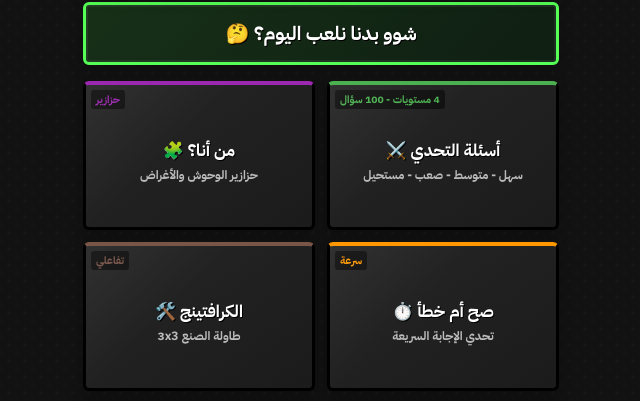
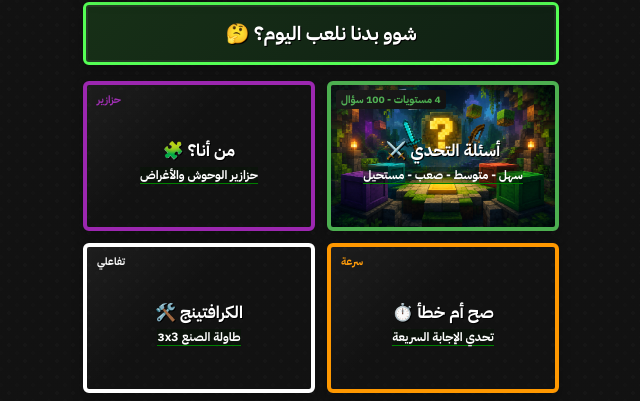
Before and after one commit to ahmadessawii06/TripleAxe, a React (Vite) app in the folder TripleAxe/: page / in a window 1280 px wide. Shown: the part 351-752 px from the top of the page, without its empty margins (319-959 px from the left). Built offline with nearby package versions, Linux system fonts and the light colour scheme; a web font is replaced by a local one.

Commit message:
Enhance HomeScreen and QuizScreen with new sound features and background images

```diff
--- a/TripleAxe/src/components/HomeScreen.jsx
+++ b/TripleAxe/src/components/HomeScreen.jsx
@@ -1,3 +1,4 @@
+
 import { playSound } from '../utils/audio';
 
 export function HomeScreen({ onSelectMode, onOpenSettings }) {
@@ -7,67 +8,83 @@ export function HomeScreen({ onSelectMode, onOpenSettings }) {
       title: 'أسئلة التحدي ⚔️',
       desc: 'سهل - متوسط - صعب - مستحيل',
       badge: '4 مستويات - 100 سؤال',
-      color: '#4CAF50'
+      color: '#4CAF50',
+      backgroundImage: 'url(/images/HomeImages/1.png)',
+      sound: 'https://www.myinstants.com/media/sounds/levelup.mp3'
     },
     {
       id: 'who-am-i',
       title: 'من أنا؟ 🧩',
       desc: 'حزازير الوحوش والأغراض',
       badge: 'حزازير',
-      color: '#9C27B0'
+      color: '#9C27B0',
+      // sound: 'https://www.myinstants.com/media/sounds/minecraft-villager.mp3'
     },
     {
       id: 'true-false',
       title: 'صح أم خطأ ⏱️',
       desc: 'تحدي الإجابة السريعة',
       badge: 'سرعة',
-      color: '#FF9800'
+      color: '#FF9800',
+      // sound: 'https://www.myinstants.com/media/sounds/minecraft-click.mp3'
     },
     {
       id: 'crafting',
       title: 'الكرافتينج 🛠️',
       desc: 'طاولة الصنع 3x3',
       badge: 'تفاعلي',
-      color: '#795548'
+      color: '#FFFFFF',
+      // sound: 'https://www.myinstants.com/media/sounds/minecraft-ding.mp3'
     },
     {
       id: 'sound-quiz',
       title: 'تحدي الأصوات 🎵',
       desc: 'احزر صوت اللعبة',
       badge: 'سماعي',
-      color: '#E91E63'
+      color: '#E91E63',
+      // sound: 'https://www.myinstants.com/media/sounds/minecraft-level-up.mp3'
     },
     {
       id: 'memory-game',
       title: 'الذاكرة 🃏',
       desc: 'مطابقة البلوكات',
       badge: 'تركيز',
-      color: '#2196F3'
+      color: '#3F51B5',
+      // sound: 'https://www.myinstants.com/media/sounds/minecraft-chest-open.mp3'
     },
     {
       id: 'zoom-quiz',
       title: 'خمن الصورة 🔍',
       desc: 'الزوم المستحيل',
       badge: 'ملاحظة',
-      color: '#00BCD4'
+      color: '#00BCD4',
+      // sound: 'https://www.myinstants.com/media/sounds/minecraft-orb.mp3'
     },
     {
       id: 'auction-quiz',
       title: 'أقرب رقم 🔢',
       desc: 'تخمين الأرقام والقلوب',
       badge: 'تخمين',
-      color: '#607D8B'
+      color: '#FF5722',
+      // sound: 'https://www.myinstants.com/media/sounds/minecraft-anvil-landing.mp3'
     }
   ];
 
-  const handleModeClick = (modeId) => {
-    playSound('point');
-    onSelectMode(modeId);
+  const handleModeClick = (mode) => {
+    // تشغيل صوت اللعبة
+    playSound(mode.sound);
+
+    // الانتقال إلى اللعبة
+    onSelectMode(mode.id);
   };
 
   return (
     <div className="home-shell">
-      <div className="home-hero-panel" style={{ position: 'relative' }}>
+
+      <div
+        className="home-hero-panel"
+        style={{ position: 'relative' }}
+      >
         <button
           type="button"
           onClick={onOpenSettings}
@@ -88,7 +105,9 @@ export function HomeScreen({ onSelectMode, onOpenSettings }) {
           ⚙️ إعدادات
         </button>
 
-        <h1 className="mc-font home-title">Triple Axe</h1>
+        <h1 className="mc-font home-title">
+          Triple Axe
+        </h1>
 
         <div className="home-badge">
           <p className="home-badge-text">
@@ -103,20 +122,27 @@ export function HomeScreen({ onSelectMode, onOpenSettings }) {
         </h2>
       </div>
 
-      {/* شبكة الكروت للتلفون */}
+      {/* شبكة الألعاب */}
       <div className="game-grid">
         {gameModes.map((mode) => (
           <div
             key={mode.id}
             className="minecraft-card minecraft-btn mobile-game-card"
-            onClick={() => handleModeClick(mode.id)}
+            onClick={() => handleModeClick(mode)}
             style={{
-              backgroundColor: '#262626',
-              borderTop: `4px solid ${mode.color}`
+              position: 'relative',
+              backgroundImage: mode.backgroundImage || 'none',
+              backgroundSize: 'cover',
+              backgroundPosition: 'center',
+              backgroundRepeat: 'no-repeat',
+              border: `4px solid ${mode.color}`,
+              cursor: 'pointer'
             }}
           >
-            {/* شارة صغيرة للمستوى */}
-            <span style={{
+
+            {/* شارة اللعبة */}
+            <span
+              style={{
                 position: 'absolute',
                 top: '5px',
                 left: '5px',
@@ -126,31 +152,40 @@ export function HomeScreen({ onSelectMode, onOpenSettings }) {
                 padding: '2px 5px',
                 borderRadius: '3px',
                 fontWeight: 'bold'
-            }}>
+              }}
+            >
               {mode.badge}
             </span>
 
-            <h3 style={{
+            <h3
+              style={{
                 margin: '12px 0 5px 0',
                 fontSize: '1.05rem',
                 color: '#fff',
                 fontWeight: '900',
                 lineHeight: '1.3'
-            }}>
+              }}
+            >
               {mode.title}
             </h3>
 
-            <p style={{
+            <p
+              style={{
                 margin: 0,
                 fontSize: '0.75rem',
-              color: '#bbb',
+                color: '#fff',
+                backgroundColor: 'rgba(0, 20, 0, 0.4)',
+                borderBottom: '1px solid green',
                 fontWeight: 'bold'
-            }}>
+              }}
+            >
               {mode.desc}
             </p>
+
           </div>
         ))}
       </div>
+
     </div>
   );
 }
--- a/TripleAxe/src/components/QuizScreen.jsx
+++ b/TripleAxe/src/components/QuizScreen.jsx
@@ -122,8 +122,8 @@ export function QuizScreen({
       {/* الهيدر وزر العودة */}
       <div style={{ display: 'flex', justifyContent: 'space-between', alignItems: 'center', marginBottom: '14px' }}>
         <h2 style={{ color: '#55ff55', margin: 0, fontSize: '1.1rem' }}>
-أسئلة التحدي الماينكرافتية 🌚
-          </h2>
+          أسئلة التحدي الماينكرافتية 🌚
+        </h2>
         <button
           className="minecraft-btn"
           onClick={onBack}
@@ -186,7 +186,7 @@ export function QuizScreen({
               fontSize: '0.9rem'
             }}
           >
-            {showAnswer ? '🙈 إخفاء الإجابة' : '👁️ إظهار الإجابة'}
+            {showAnswer ? '🙈 إخفاء الإجابة 🙈' : '👁️ إظهار الإجابة 👁️'}
           </button>
 
           {/* عرض الإجابة والصورة المكبرة وأزرار النقاط الماينكرافتية */}
@@ -291,7 +291,7 @@ export function QuizScreen({
                       gap: '4px'
                     }}
                   >
-                    <span style={{ fontSize: '1.2rem', fontWeight: 'bold', color: '#ffffff', textShadow: '2px 2px 0px #002222' }}>+1</span>
+                    <span style={{ fontSize: '1.2rem', fontWeight: 'bold', color: '#ffffff', textShadow: '2px 2px 0px #002222' }}>1+</span>
                     <span style={{ fontSize: '0.95rem', fontWeight: '900', color: '#ffffff', textShadow: '2px 2px 0px #003344' }}>
                       {playerOneName}
                     </span>
@@ -346,7 +346,7 @@ export function QuizScreen({
                       gap: '4px'
                     }}
                   >
-                    <span style={{ fontSize: '1.2rem', fontWeight: 'bold', color: '#ffffff', textShadow: '2px 2px 0px #003311' }}>+1</span>
+                    <span style={{ fontSize: '1.2rem', fontWeight: 'bold', color: '#ffffff', textShadow: '2px 2px 0px #003311' }}>1+</span>
                     <span style={{ fontSize: '0.95rem', fontWeight: '900', color: '#aaffcc', textShadow: '2px 2px 0px #003311' }}>
                       {playerTwoName}
                     </span>
--- a/TripleAxe/src/utils/audio.js
+++ b/TripleAxe/src/utils/audio.js
@@ -1,29 +1,26 @@
-// روابط ملفات الـ MP3 المباشرة من MyInstants
+
+// ========================================
+// روابط ملفات MP3 المباشرة من MyInstants
+// ========================================
+
 const soundURLs = {
-  // صوت رونالدو SUI المباشر
-  point: 'https://www.myinstants.com/media/sounds/suiiiiiiiiiiii.mp3',
+  // صوت رونالدو SUI
+  point:
+    'https://www.myinstants.com/media/sounds/suiiiiiiiiiiii.mp3',
 
-  // صوت ميسي "Que miras bobo" المباشر
-  minus: 'https://www.myinstants.com/media/sounds/999_Z871W0o.mp3',
+  // صوت ميسي "Que miras bobo"
+  minus:
+    'https://www.myinstants.com/media/sounds/999_Z871W0o.mp3',
 
   // صوت كشف الإجابة
-  reveal: 'https://www.myinstants.com/media/sounds/correct.mp3'
+  reveal:
+    'https://www.myinstants.com/media/sounds/correct.mp3'
 };
 
-export const playSound = (type) => {
-  try {
-    const url = soundURLs[type];
-    if (url) {
-      const audio = new Audio(url);
-      audio.volume = 0.85; // مستوى الصوت
-      audio.play().catch((err) => {
-        console.log("تنبيه تشغيل الصوت:", err);
-      });
-    }
-  } catch (e) {
-    console.log("Audio Error:", e);
-  }
-};
+
+// ========================================
+// الأصوات المحلية الموجودة داخل المشروع
+// ========================================
 
 const soundLibrary = {
   jump: '/sounds/crit.ogg',
@@ -32,4 +29,57 @@ const soundLibrary = {
   portal: '/sounds/portal.mp3',
   chest: '/sounds/chest.mp3',
   warning: '/sounds/warning.mp3'
+};
+
+
+// ========================================
+// تشغيل أي صوت
+// يدعم:
+// 1. اسم صوت: playSound('point')
+// 2. صوت محلي: playSound('jump')
+// 3. رابط مباشر: playSound('https://....mp3')
+// ========================================
+
+export function playSound(sound) {
+  try {
+    if (!sound) return;
+
+    let url;
+
+    // إذا كان رابط مباشر
+    if (
+      typeof sound === 'string' &&
+      (sound.startsWith('http://') || sound.startsWith('https://'))
+    ) {
+      url = sound;
+    }
+
+    // إذا كان موجودًا في أصوات MyInstants
+    else if (soundURLs[sound]) {
+      url = soundURLs[sound];
+    }
+
+    // إذا كان موجودًا في الأصوات المحلية
+    else if (soundLibrary[sound]) {
+      url = soundLibrary[sound];
+    }
+
+    // إذا لم نجد الصوت
+    else {
+      console.warn(`الصوت "${sound}" غير موجود.`);
+      return;
+    }
+
+    const audio = new Audio(url);
+
+audio.volume = 1.0;
+    audio.currentTime = 0;
+
+    audio.play().catch((error) => {
+      console.log('تنبيه تشغيل الصوت:', error);
+    });
+
+  } catch (error) {
+    console.log('Audio Error:', error);
+  }
 }
```
Also changed, not shown: TripleAxe/public/images/HomeImages/1.png (added). Lines whose indentation alone changed are shown as unchanged.
